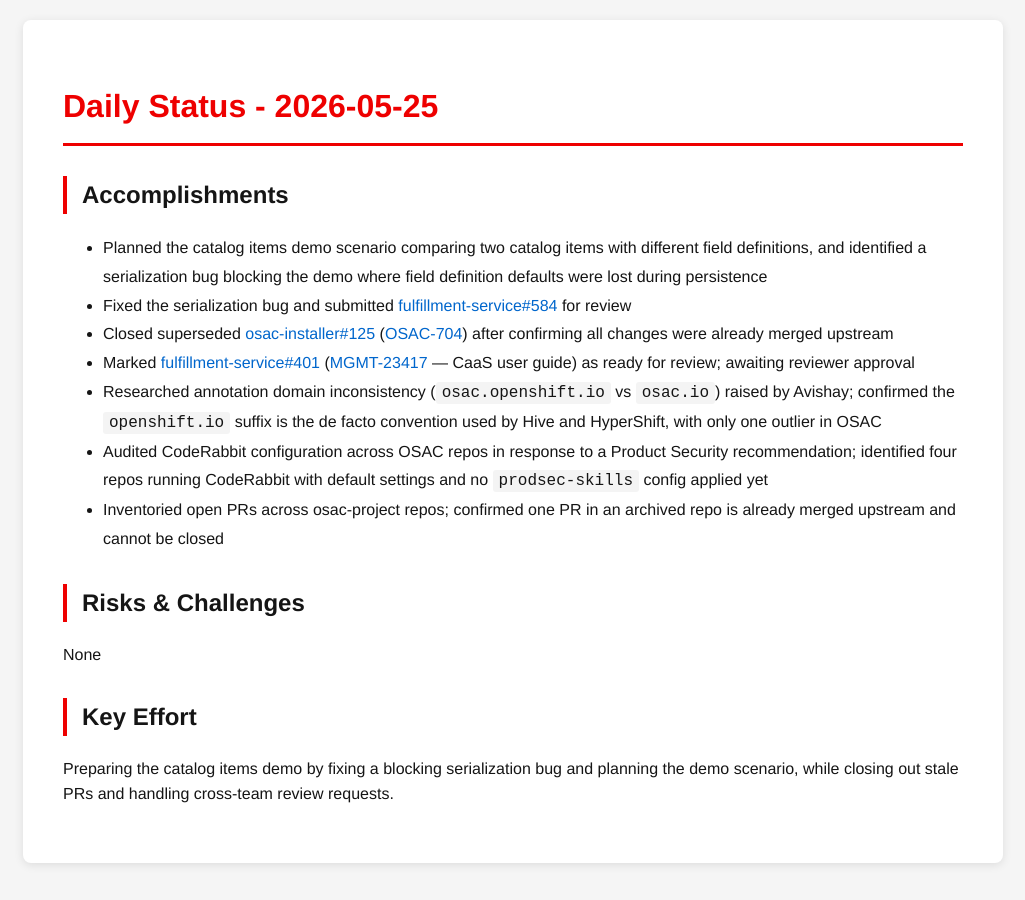
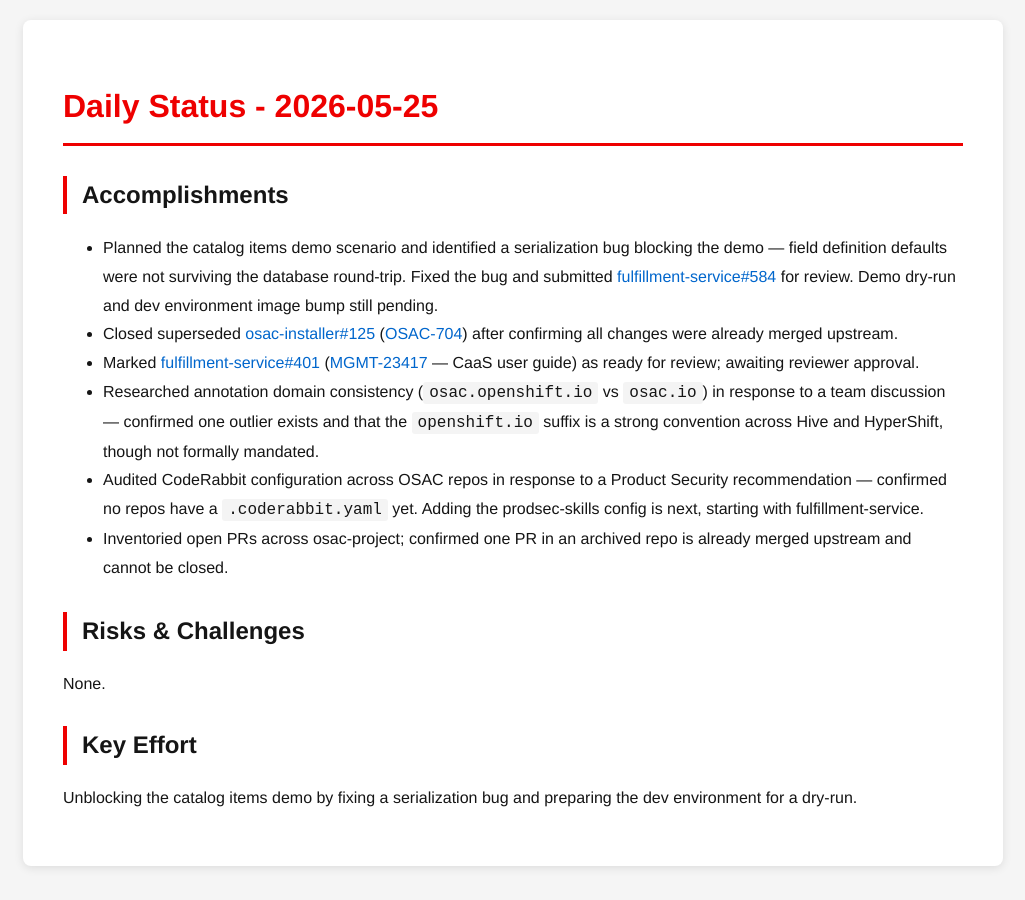
Before and after one commit to tzvatot/daily-status, a Jekyll site: the page built from 2026-05-25.md, in a window 1280 px wide. Shown: the whole page, without its empty margins (127-1152 px from the left). Built offline with Jekyll 4.4.1, drawn with Linux system fonts in a browser that asks for light colours.

Commit message:
Daily status update - 2026-05-25

```diff
--- a/2026-05-25.md
+++ b/2026-05-25.md
@@ -7,16 +7,15 @@ date: 2026-05-25
 # Daily Status - 2026-05-25
 
 ## Accomplishments
-- Planned the catalog items demo scenario comparing two catalog items with different field definitions, and identified a serialization bug blocking the demo where field definition defaults were lost during persistence
-- Fixed the serialization bug and submitted [fulfillment-service#584](https://github.com/osac-project/fulfillment-service/pull/584) for review
-- Closed superseded [osac-installer#125](https://github.com/osac-project/osac-installer/pull/125) ([OSAC-704](https://redhat.atlassian.net/browse/OSAC-704)) after confirming all changes were already merged upstream
-- Marked [fulfillment-service#401](https://github.com/osac-project/fulfillment-service/pull/401) ([MGMT-23417](https://redhat.atlassian.net/browse/MGMT-23417) — CaaS user guide) as ready for review; awaiting reviewer approval
-- Researched annotation domain inconsistency (`osac.openshift.io` vs `osac.io`) raised by Avishay; confirmed the `openshift.io` suffix is the de facto convention used by Hive and HyperShift, with only one outlier in OSAC
-- Audited CodeRabbit configuration across OSAC repos in response to a Product Security recommendation; identified four repos running CodeRabbit with default settings and no `prodsec-skills` config applied yet
-- Inventoried open PRs across osac-project repos; confirmed one PR in an archived repo is already merged upstream and cannot be closed
+- Planned the catalog items demo scenario and identified a serialization bug blocking the demo — field definition defaults were not surviving the database round-trip. Fixed the bug and submitted [fulfillment-service#584](https://github.com/osac-project/fulfillment-service/pull/584) for review. Demo dry-run and dev environment image bump still pending.
+- Closed superseded [osac-installer#125](https://github.com/osac-project/osac-installer/pull/125) ([OSAC-704](https://redhat.atlassian.net/browse/OSAC-704)) after confirming all changes were already merged upstream.
+- Marked [fulfillment-service#401](https://github.com/osac-project/fulfillment-service/pull/401) ([MGMT-23417](https://redhat.atlassian.net/browse/MGMT-23417) — CaaS user guide) as ready for review; awaiting reviewer approval.
+- Researched annotation domain consistency (`osac.openshift.io` vs `osac.io`) in response to a team discussion — confirmed one outlier exists and that the `openshift.io` suffix is a strong convention across Hive and HyperShift, though not formally mandated.
+- Audited CodeRabbit configuration across OSAC repos in response to a Product Security recommendation — confirmed no repos have a `.coderabbit.yaml` yet. Adding the prodsec-skills config is next, starting with fulfillment-service.
+- Inventoried open PRs across osac-project; confirmed one PR in an archived repo is already merged upstream and cannot be closed.
 
 ## Risks & Challenges
-None
+None.
 
 ## Key Effort
-Preparing the catalog items demo by fixing a blocking serialization bug and planning the demo scenario, while closing out stale PRs and handling cross-team review requests.
+Unblocking the catalog items demo by fixing a serialization bug and preparing the dev environment for a dry-run.
```
